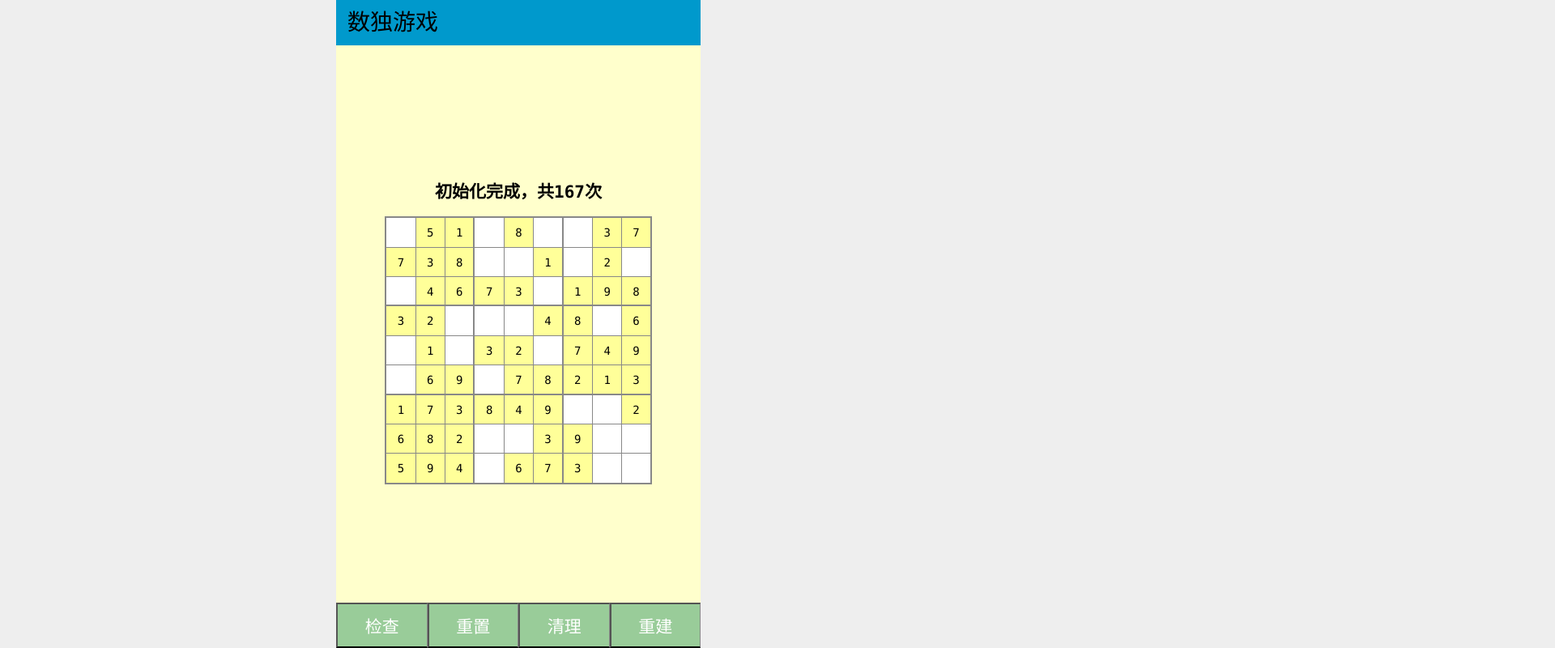
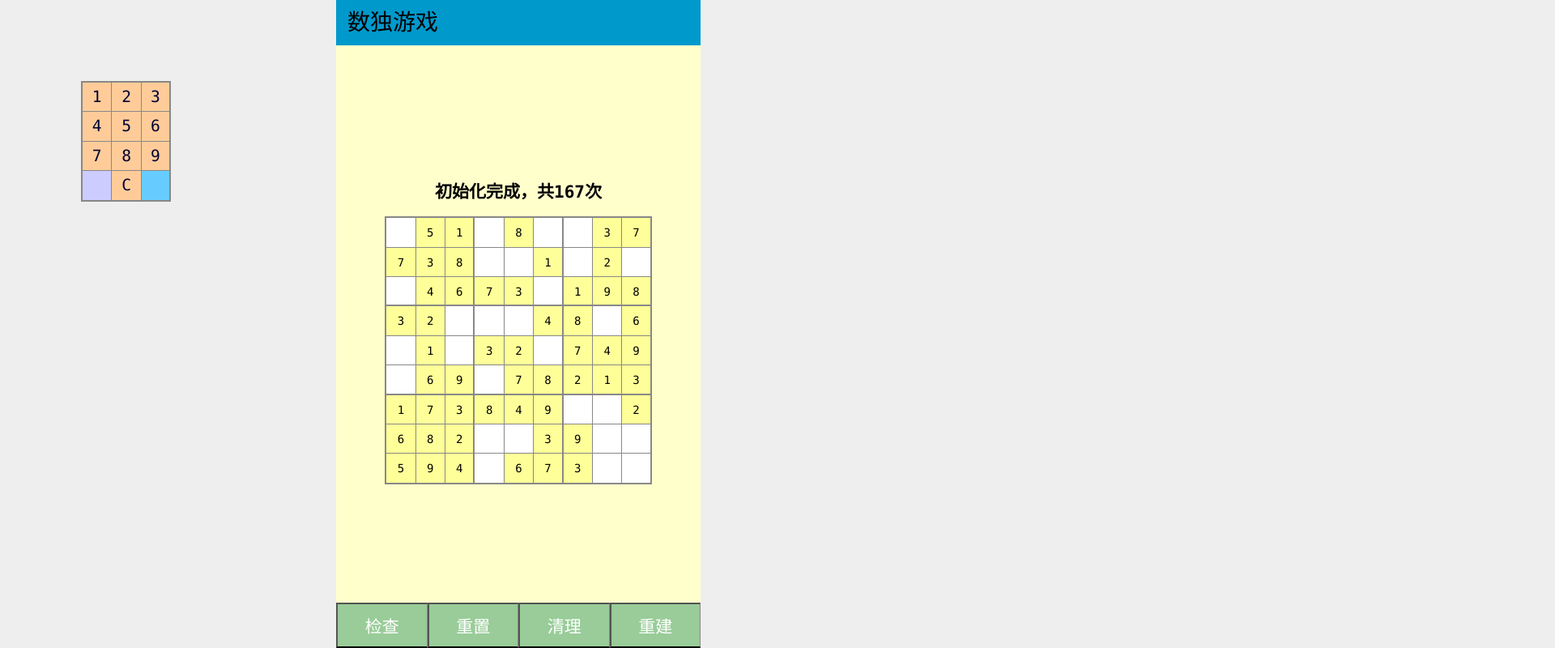
Before and after one commit to wuyxp/sudoku, a plain HTML site: page www/index.html in a window 1280 px wide. Shown: the top 800 px of the page at 81% size, 1920 px wide, since content can reach past the window. Drawn offline with Linux system fonts and the light colour scheme.

Commit message:
增加小表盘

```diff
--- a/src/js/ui.js
+++ b/src/js/ui.js
@@ -13,7 +13,7 @@ export const renderMatrixDom = (matrix, $container) => {
       let colBox = $('<span>');
       colBox.addClass(colClass[colIndex % BASE]);
       colBox.html(col);
-      colBox.addClass(col === 0 ? 'empty' : 'default');
+      colBox.addClass(col === 0 ? 'empty hide-font' : 'default');
       rowBox.append(colBox);
     });
     matrixBox.append(rowBox);
@@ -21,3 +21,7 @@ export const renderMatrixDom = (matrix, $container) => {
 
   $container.append(matrixBox);
 }
+
+export const renderPupopDom = () => {
+
+}
--- a/src/less/common.less
+++ b/src/less/common.less
@@ -7,6 +7,22 @@
 @borderColor: #888888;
 @popupBlockSize: 48px;
 @rootMatrixSize: 2.6rem;
+
+// 工具
+
+.hide {
+  display: none;
+}
+.hide-font {
+  text-indent: 999rem;
+}
+.make1 {
+  background: #CCCCFF;
+}
+.make2 {
+  background: #66CCFF
+}
+
 // Style rules
 html {
     font-size: @rootFontSize;
@@ -54,6 +70,16 @@ header{
   .describe{}
 }
 
+.pupop {
+  .matrix();
+  position: absolute;
+  background: #FFCC99;
+  top: 100px;
+  left: 100px;
+  color: #000033;
+  font-size: 1.4rem;
+}
+
 .matrix{
   box-sizing: border-box;
   border:1px solid @borderColor;
@@ -79,7 +105,6 @@ header{
       }
       &.empty{
         background: #FFFFFF;
-        text-indent: 9999rem;
       }
     }
     &:last-child{
--- a/www/index.html
+++ b/www/index.html
@@ -21,6 +21,20 @@
       <button>清理</button>
       <button>重建</button>
     </footer>
+    <div class="pupop" id="dashboard">
+      <div>
+        <span>1</span><span>2</span><span>3</span>
+      </div>
+      <div>
+        <span>4</span><span>5</span><span>6</span>
+      </div>
+      <div>
+        <span>7</span><span>8</span><span>9</span>
+      </div>
+      <div>
+        <span class="hide-font make1">m</span><span>C</span><span class="hide-font make2">m</span>
+      </div>
+    </div>
   </section>
 </body>
 <script src="js/main.js"></script>
```
Also changed, not shown: www/css/common.css, www/js/main.js, 1 other file.
